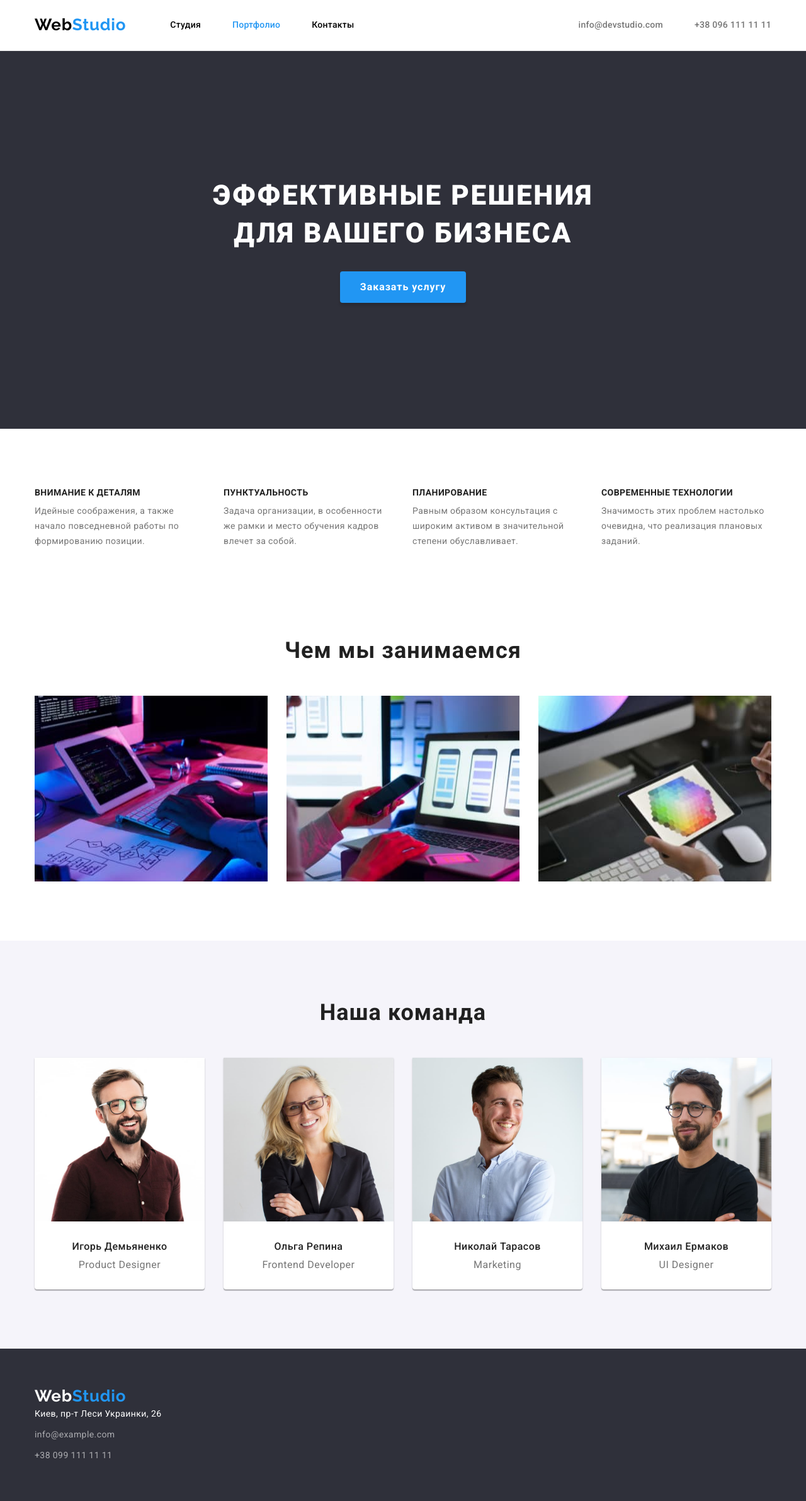
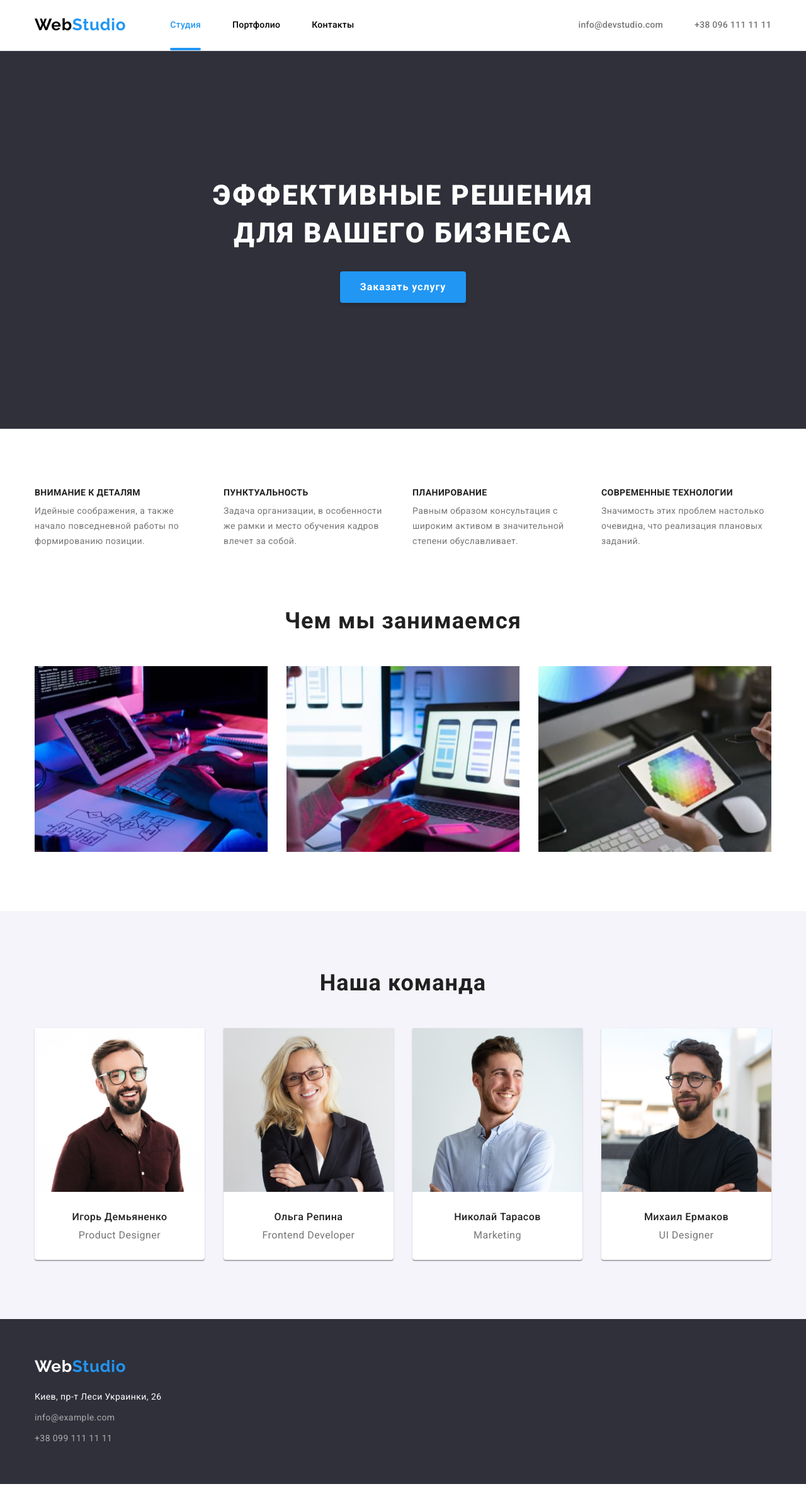
Before and after one commit to Andrii-Shavrov/goit-markup-hw-03, a plain HTML site: page index.html in a window 1280 px wide. Shown: the whole page at 63% size. After the commit the page ends 2357 px from the top, so only its background shows below. Drawn offline with nearby package versions, Linux system fonts and the light colour scheme.

Commit message:
Внёс правки по замечанию ментора

```diff
--- a/css/styles.css
+++ b/css/styles.css
@@ -136,7 +136,6 @@ body {
 }
 .header-contanier {
   display: flex;
-  align-items: stretch;
   justify-content: space-between;
 }
 .navigation {
@@ -150,7 +149,26 @@ body {
   display: flex;
   align-items: center;
 }
+.current {
+  position: relative;
+  color: var(--accent-color);
+}
+.current::after {
+  content: '';
+  position: absolute;
+  width: 100%;
+  height: 4px;
+  top: 77px;
+  left: 0px;
+
+  border-radius: 2px;
+
+  background-color: var(--accent-color);
+}
 .menu-link {
+  padding-top: 32px;
+  padding-bottom: 32px;
+
   font-family: inherit;
   font-weight: 500;
   font-size: 14px;
@@ -215,10 +233,6 @@ body {
   box-shadow: 0px 1px 1px rgba(0, 0, 0, 0.12), 0px 4px 4px rgba(0, 0, 0, 0.06),
     1px 4px 6px rgba(0, 0, 0, 0.16);
 }
-.project-foto {
-  margin-top: 30px;
-  margin-left: 30px;
-}
 .project-heading-content {
   padding-top: 20px;
   padding-bottom: 20px;
@@ -271,9 +285,12 @@ body {
   margin-left: -8px;
   margin-bottom: 50px;
 }
-.filter-item {
+.filter-item-options {
   margin-top: 8px;
   margin-left: 8px;
+  color: var(--logo-color);
+}
+.filter-item {
   color: var(--logo-color);
 }
 .filter-item:hover,
@@ -337,7 +354,7 @@ body {
 /*========pictures=============*/
 .pictures {
   text-align: center;
-  padding-top: 94px;
+  padding-top: 47px;
   padding-bottom: 94px;
 }
 .pictures-list {
@@ -412,7 +429,6 @@ body {
   padding-bottom: 60px;
   background-color: var(--footer-background-color);
 }
-
 .logo-link-footer {
   font-family: 'Raleway', sans-serif;
   font-weight: 700;
@@ -420,7 +436,6 @@ body {
   line-height: 1.19;
   letter-spacing: 0.03em;
   color: var(--accent-color);
-  margin-bottom: 20px;
 }
 .logo-2-footer {
   font-family: 'Raleway', sans-serif;
@@ -431,13 +446,13 @@ body {
   color: var(--body-background-color);
 }
 .address-link {
-  display: inline-block;
   max-width: 240px;
+  margin-top: 20px;
 }
 .address-link-map {
   font-family: inherit;
   font-style: normal;
-  font-weight: normal;
+
   font-size: 14px;
   line-height: 1.71;
   letter-spacing: 0.03em;
--- a/index.html
+++ b/index.html
@@ -21,10 +21,10 @@
                 <a class="logo-link link" href="./index.html" lang="en"><span class="logo-1 link">Web</span>Studio</a>
                 <ul class="menu list">
                     <li class="menu-item">
-                        <a class="menu-link link" href="./index.html">Студия</a>
+                        <a class="menu-link link current" href="./index.html">Студия</a>
                     </li>
                     <li class="menu-item">
-                        <a class="menu-link link current" href="./portfolio.html">Портфолио</a>
+                        <a class="menu-link link" href="./portfolio.html">Портфолио</a>
                     </li>
                     <li class="menu-item">
                         <a class="menu-link link" href="#page_bottom">Контакты</a>
@@ -134,7 +134,7 @@
     <footer class="footer">
         <div class="contanier">
             <a class="logo-link-footer link" href="./index.html" lang="en"><span
-                    class="logo-2-footer">Web</span>Studio</a><br>
+                    class="logo-2-footer">Web</span>Studio</a>
                 <address class="address-link">
                 <ul id="page_bottom" class="footer-address list">
                     <li class="address-list-item">
```
Also changed, not shown: portfolio.html (+6 -6 lines).
